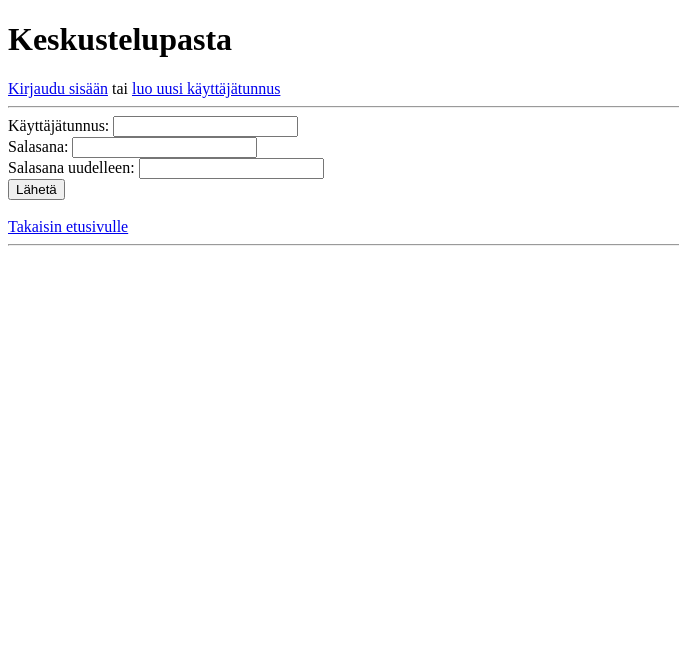
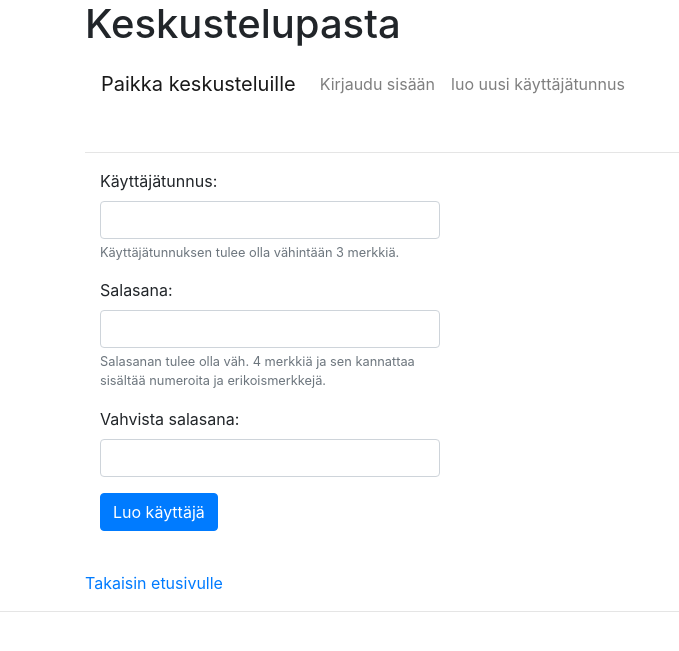
Before and after one commit to HeljaeRaeisaenen/keskustelupasta, a Flask app: page /signup in a window 1280 px wide. Shown: the top 651 px of the page, without its empty margins (0-679 px from the left). Run offline with Flask 3, Linux system fonts and the light colour scheme; parts of the project's set-up code (start-up, migrations or seed data) failed here and were passed over; some libraries are stand-ins or nearby versions.

Commit message:
added bootstrap stuff and fixed things

```diff
--- a/app/routes.py
+++ b/app/routes.py
@@ -85,6 +85,7 @@ def sing_up_action():
 def show_topic(topic_name):
     topic_id = topics.get_id(topic_name)
     topic_posts = posts.get_all_posts(topic_id)
+    print(topic_posts)
     return render_template("topic.html",
                            topic=topic_name,
                            posts=topic_posts,
@@ -129,7 +130,7 @@ def create_post():
 
     found_user = users.find_user_id(session["username"])
     if not found_user:
-        return redirect("/")  # ERRORMESSAGE
+        abort(403)
     title = request.form["title"]
     message = request.form["message"]
     topic_id = topics.get_id(request.form["topic"])
@@ -148,8 +149,9 @@ def create_post():
 def create_topic():
     check_csrf(request.form["csrf_token"])
     check_admin()
-    print(request.form)
     topic = request.form["newtopic"]
+    if not topic.strip('\t '):
+        redirect("/adminpage") # ERRORMESSAGE
     created = topics.create(topic)
     return redirect(f"/topics/{created}")
 
@@ -168,6 +170,8 @@ def delete_user():
     check_admin()
 
     user = request.form["todelete"]
+    if user == 'deleted user':
+        abort(403)
     users.delete(user)
     return redirect("/adminpage")
 
--- a/app/templates/create_user.html
+++ b/app/templates/create_user.html
@@ -10,16 +10,23 @@
 {% endif %}
 
 <form action="/signup" method="POST" onsubmit="return check(this)">
-    Käyttäjätunnus:
-    <input type="text" name="username">
-    <br>
-    Salasana:
-    <input type="password" name="password">
-    <br>
-    Salasana uudelleen:
-    <input type="password" name="password_again">
-    <br>
-    <input type="submit" value="Lähetä">
+    <div class="form-group col-4">
+        <label for="username">Käyttäjätunnus:</label>
+        <input type="text" class="form-control" name="username" required>
+        <small id="passwordHelp" class="form-text text-muted">Käyttäjätunnuksen tulee olla vähintään 3 merkkiä.</small>
+    </div>
+    <div class="form-group col-4">
+        <label for="inputPassword">Salasana:</label>
+        <input type="password" class="form-control" name="password" required>
+        <small id="passwordHelp" class="form-text text-muted">Salasanan tulee olla väh. 4 merkkiä ja sen kannattaa sisältää numeroita ja erikoismerkkejä.</small>
+    </div>
+    <div class="form-group col-4">
+        <label for="inputPassword">Vahvista salasana:</label>
+        <input type="password" class="form-control" name="password_again" required>
+    </div>
+    <div class="form-group col-4">
+        <button type="submit" class="btn btn-primary">Luo käyttäjä</button>
+    </div>
 </form>
 <br>
 
@@ -27,12 +34,12 @@
 
 <script>
     function check(form) {
-        if (!form.username.value.trim()) {
-            alert("Käyttäjätunnus ei saa olla tyhjä");
+        if (form.username.value.trim().length < 3) {
+            alert("Käyttäjätunnus on liian lyhyt");
             return false;
         }
-        if (!form.password.value.trim()) {
-            alert("Salasana ei saa olla tyhjä");
+        if (form.password.value.trim().length <= 3) {
+            alert("Salasana on liian lyhyt");
             return false;
         }
         if (form.password.value !== form.password_again.value) {
--- a/app/templates/layout.html
+++ b/app/templates/layout.html
@@ -1,26 +1,48 @@
 <!doctype html>
 <meta name="viewport" content="width=device-width, initial-scale=1">
+<link rel="stylesheet" href="https://stackpath.bootstrapcdn.com/bootstrap/4.5.0/css/bootstrap.min.css">
 
 <title>Keskustelupalsta - {% block title %}{% endblock %}</title>
+<div class="container">
+
     <h1>Keskustelupasta</h1>
 
+    <nav class="navbar navbar-expand-sm navbar-light">
+        <a class="navbar-brand" href="/">Paikka keskusteluille</a>
+        <ul class="navbar-nav">
             {% if session.username %}
-    <p>Kirjautuneena sisään: {{ session.username }}
-    <a href="/logout">Kirjaudu ulos</a></p>
-    <a href="/new"></b>Luo keskustelu</b></a>
+                <li class="nav-item">
+                    <p>Kirjautuneena sisään: {{ session.username }}</p>
+                </li>
+                <li class="nav-item">
+                    <a class="nav-link" href="/logout">Kirjaudu ulos</a>
+                </li>
+                <li class="nav-item">
+                    <a class="nav-link" href="/new"></b>Luo keskustelu</b></a>
+                </li>
             {% else %}
-    <a href="/login">Kirjaudu sisään</a> tai <a href="/signup">luo uusi käyttäjätunnus</a>
+            <li class="nav-item">
+                <a class="nav-link" href="/login">Kirjaudu sisään</a>
+            </li>
+            <li class="nav-item">
+                <a class="nav-link" href="/signup">luo uusi käyttäjätunnus</a>
+            </li>
         {% endif %}
+
+        </ul>
+      </nav>
+
+
     {% if user_is_admin %}
         <hr>
-    <a href="/adminpage" class="button">Hallinnoi sivustoa</a> <!--TODO button-->
+        <a href="/adminpage" class="btn btn-primary">Hallinnoi sivustoa</a> <!--TODO button-->
         <hr>
 
-    <button onclick="showNewtopicForm()">Luo uusi keskustelunaihe</button>
+        <button class="btn btn-primary" onclick="showNewtopicForm()">Luo uusi keskustelunaihe</button>
         <div id="newtopicform" style="display: none;">
             <form action="/newtopic", method="POST">
-            <textarea name="newtopic" rows="1" cols="50"></textarea>
-            <input type="submit" value="Lähetä">
+                <textarea name="newtopic" rows="1" cols="50" required></textarea>
+                <input type="submit" class="btn btn-primary" value="Lähetä">
                 <input type="hidden" name="csrf_token" value="{{ session.csrf_token }}">
             </form>
         </div>
@@ -30,6 +52,7 @@
 
     <hr>
         {% block content%}{% endblock %}
+</div>
 <hr>
 
 <script>
--- a/app/templates/topic.html
+++ b/app/templates/topic.html
@@ -7,7 +7,11 @@
     <a href="/posts/{{ post.id }}"><h2>{{ post.title }}</h2></a>
     <p>Käyttäjältä {{ post.username }}</p>
     <p>Luotu {{ post.time.strftime("%d.%m.%Y %H:%M") }} </p>
-    <p>Viimeisin viesti ... </p> <!--TODO-->
+    {% if post.message %}
+        <p>Viimeisin viesti lähetetty {{ post.comment_time.strftime("%d.%m.%Y %H:%M") }}: <i>"{{ post.message }}"</i> </p>
+    {% else %}
+        <p>Keskustelussa ei vielä ole vastauksia.</p>
+    {% endif %}
 {% endfor %}
 
 <br>
```
Also changed, not shown: app/posts.py (+5 -2 lines), app/templates/adminpage.html (+7 -5 lines), app/templates/post_form.html (+5 -5 lines), app/users.py (+14 -2 lines), schema.sql (+5 -3 lines). Lines whose indentation alone changed are shown as unchanged.
